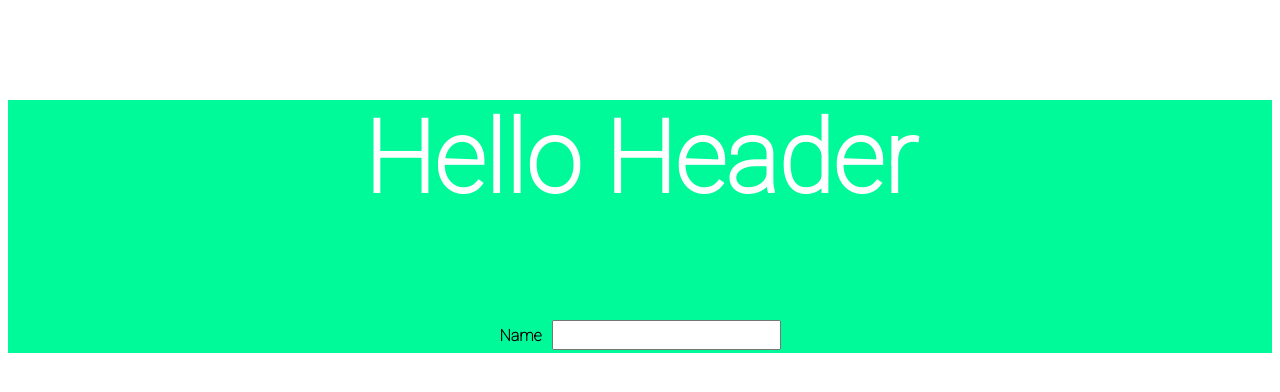
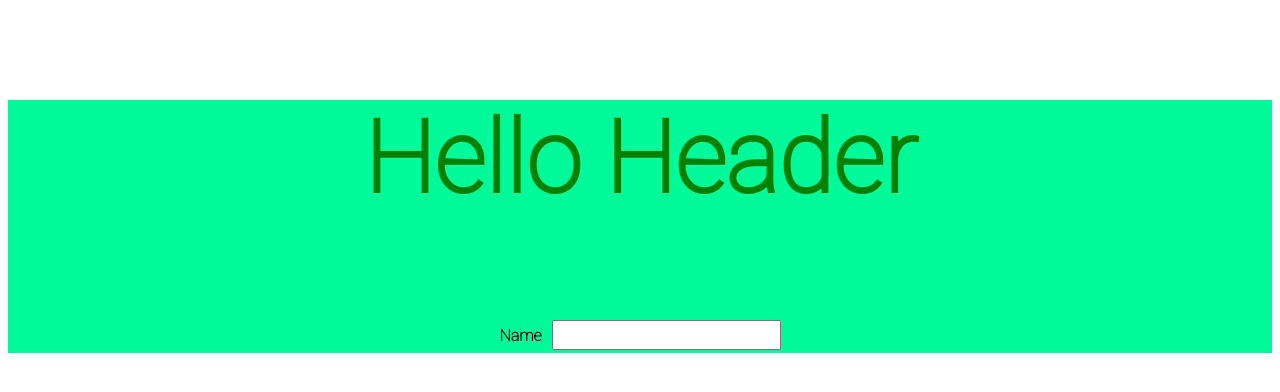
Before and after one commit to VinaySinghChandel/React-01Basics, a React app: page / in a window 1280 px wide. Built offline with nearby package versions, Linux system fonts and the light colour scheme.

Commit message:
Update style.css

```diff
--- a/src/styles/style.css
+++ b/src/styles/style.css
@@ -5,7 +5,7 @@ body {
   text-align: center;
   font-size: 100px;
   font-weight: bold;
-  color: #ffffff;
+  color: green;
 }
 input {
   font-size: 20px;
```
